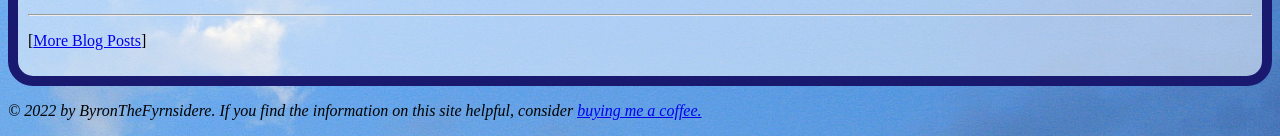
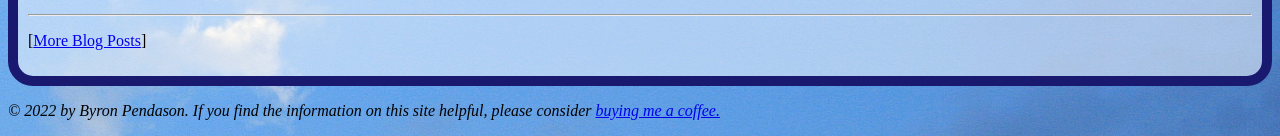
Before and after one commit to byronpendason/byronpendason.github.io, a Jekyll site: the page built from index.md, in a window 1280 px wide. Shown: the part 841-977 px from the top of the page. Built offline with Jekyll 4.4.1, drawn with Linux system fonts in a browser that asks for light colours; our own code applies the rules of GitHub Pages for plain Markdown files; comment, search, counter and statistics services are not loaded.

Commit message:
Update _config.yml

```diff
--- a/_config.yml
+++ b/_config.yml
@@ -20,7 +20,7 @@
 
 title: Mine Wyrtruman
 byline: Where ancient spirituality meets modern praxis
-footer: © 2022 by ByronTheFyrnsidere. If you find the information on this site helpful, consider <a href="https://ko-fi.com/ByronTheFyrnsidere">buying me a coffee.</a>
+footer: © 2022 by Byron Pendason. If you find the information on this site helpful, please consider <a href="https://ko-fi.com/ByronTheFyrnsidere">buying me a coffee.</a>
 email: byronpendason@minewyrtruman.com
 description: Mine Wyrtruman explores the roots of Fyrnsidu in order to discover how to apply them to modern spirituality.
 baseurl: "/" # the subpath of your site, e.g. /blog
```
